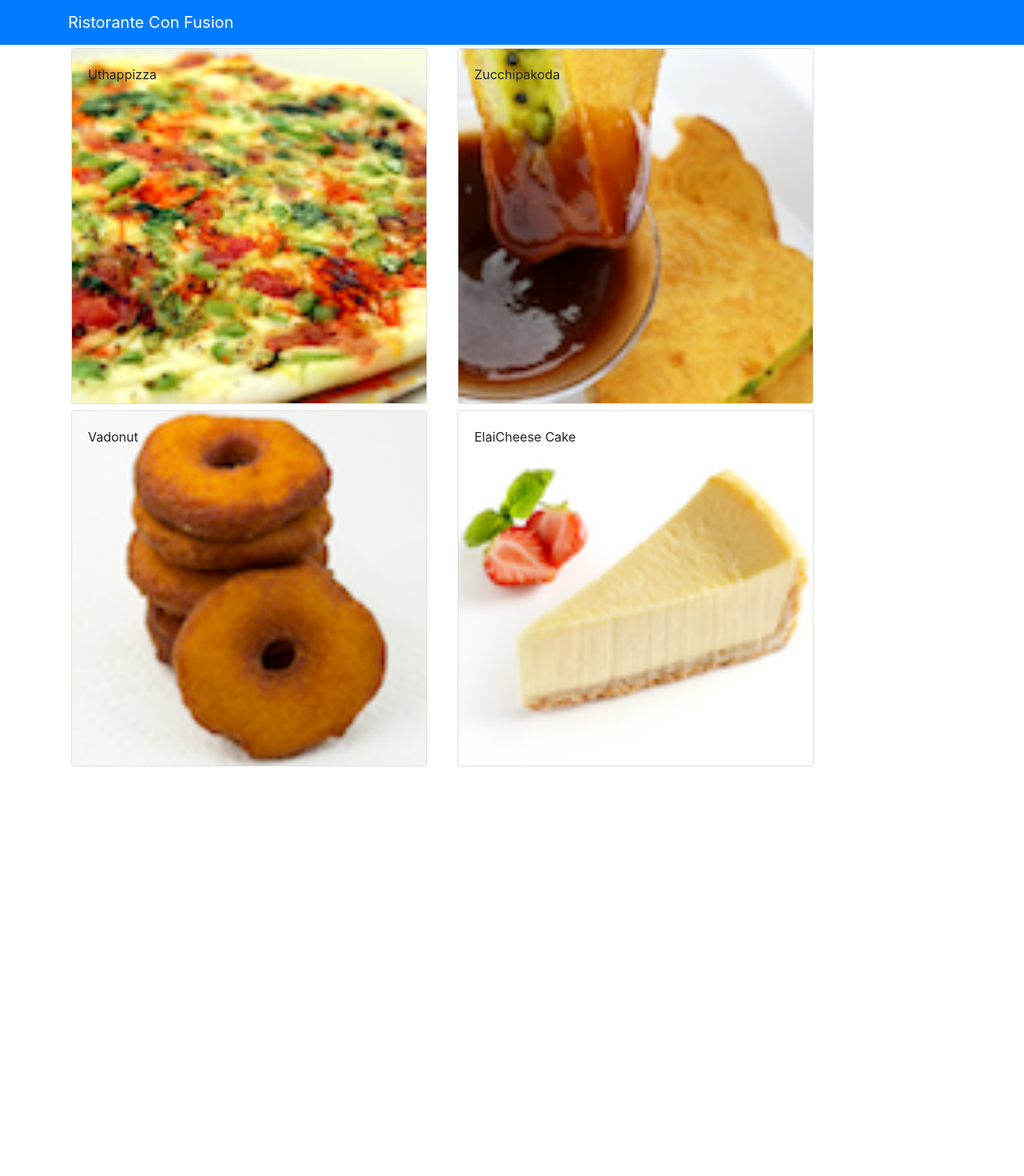
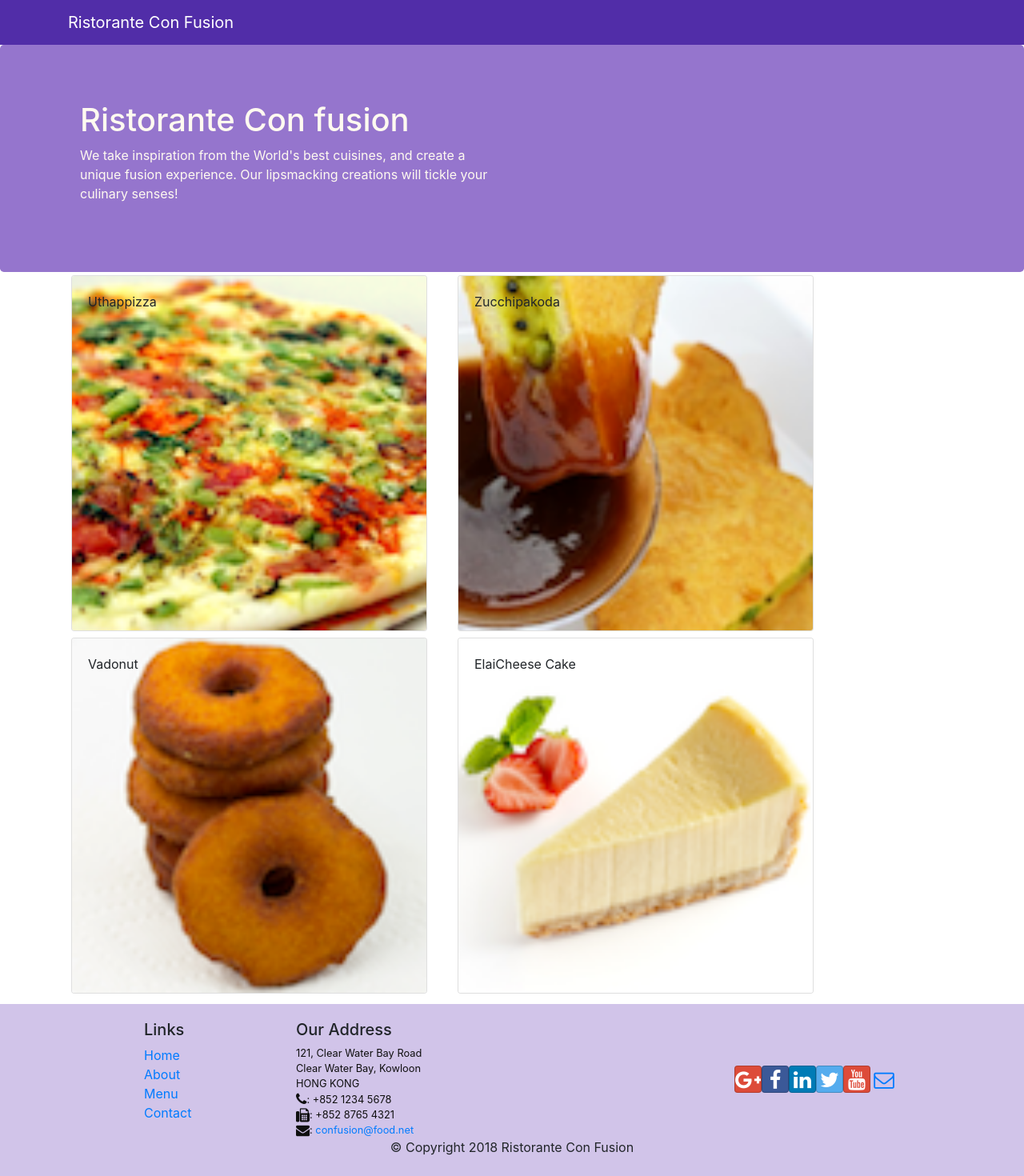
Before and after one commit to yudha1121ay/react-basic, a React (Create React App) app: page / in a window 1280 px wide. Shown: the top 1470 px of the page at 80% size. Before the commit the page ends 971 px from the top, so only its background shows below. Built offline with nearby package versions, Linux system fonts and the light colour scheme.

Commit message:
adding header and footer

```diff
--- a/package.json
+++ b/package.json
@@ -7,6 +7,7 @@
     "@testing-library/react": "^11.2.7",
     "@testing-library/user-event": "^12.8.3",
     "bootstrap": "^4.0.0",
+    "bootstrap-social": "^5.1.1",
     "font-awesome": "^4.7.0",
     "react": "^17.0.2",
     "react-dom": "^17.0.2",
--- /dev/null
+++ b/src/App.css
@@ -0,0 +1,33 @@
+.row-header {
+  margin: 0px auto;
+  padding: 0px auto;
+}
+
+.row-content {
+  margin: 0px auto;
+  padding: 50px 0px 50px 0px;
+  border-bottom: 1px ridge;
+  min-height: 400px;
+}
+
+.footer {
+  background-color: #d1c4e9;
+  margin: 0px auto;
+  padding: 20px 0px 20px 0px;
+}
+.jumbotron {
+  padding: 70px 30px 70px 30px;
+  margin: 0px auto;
+  background: #9575cd;
+  color: floralwhite;
+}
+
+address {
+  font-size: 80%;
+  margin: 0px;
+  color: #0f0f0f;
+}
+
+.navbar-dark {
+  background-color: #512da8;
+}
--- a/src/App.js
+++ b/src/App.js
@@ -1,6 +1,6 @@
 import React, { Component } from 'react';
 import Main from './components/MainComponent';
-
+import './App.css';
 
 
 class App extends Component {
--- /dev/null
+++ b/src/components/FooterComponent.js
@@ -0,0 +1,50 @@
+import React from 'react'
+
+function Footer(props) {
+    return (
+        <div className="footer">
+            <div className="container">
+                <div className="row justify-content-center">
+                    <div className="col-4 offset-1 col-sm-2">
+                        <h5>Links</h5>
+                        <ul className="list-unstyled">
+                            <li><a href="#">Home</a></li>
+                            <li><a href="#">About</a></li>
+                            <li><a href="#">Menu</a></li>
+                            <li><a href="contactus.html">Contact</a></li>
+                        </ul>
+                    </div>
+                    <div className="col-7 col-sm-5">
+                        <h5>Our Address</h5>
+                        <address>
+                            121, Clear Water Bay Road<br />
+                            Clear Water Bay, Kowloon<br />
+                            HONG KONG<br />
+                            <i className="fa fa-phone fa-lg"></i>: +852 1234 5678<br />
+                            <i className="fa fa-fax fa-lg"></i>: +852 8765 4321<br />
+                            <i className="fa fa-envelope fa-lg"></i>: <a href="mailto:confusion@food.net">
+                                confusion@food.net</a>
+                        </address>
+                    </div>
+                    <div className="col-12 col-sm-4 align-self-center">
+                        <div className="text-center">
+                            <a className="btn btn-social-icon btn-google" href="http://google.com/+"><i className="fa fa-google-plus"></i></a>
+                            <a className="btn btn-social-icon btn-facebook" href="http://www.facebook.com/profile.php?id="><i className="fa fa-facebook"></i></a>
+                            <a className="btn btn-social-icon btn-linkedin" href="http://www.linkedin.com/in/"><i className="fa fa-linkedin"></i></a>
+                            <a className="btn btn-social-icon btn-twitter" href="http://twitter.com/"><i className="fa fa-twitter"></i></a>
+                            <a className="btn btn-social-icon btn-google" href="http://youtube.com/"><i className="fa fa-youtube"></i></a>
+                            <a className="btn btn-social-icon" href="mailto:"><i className="fa fa-envelope-o"></i></a>
+                        </div>
+                    </div>
+                </div>
+                <div className="row justify-content-center">
+                    <div className="col-auto">
+                        <p>© Copyright 2018 Ristorante Con Fusion</p>
+                    </div>
+                </div>
+            </div>
+        </div>
+    );
+}
+
+export default Footer;
--- /dev/null
+++ b/src/components/HeaderComponent.js
@@ -0,0 +1,28 @@
+import React, { Component } from 'react'
+import { Navbar, NavbarBrand, Jumbotron } from 'reactstrap';
+
+class Header extends Component {
+    render() {
+        return (
+            <>
+                <Navbar dark>
+                    <div className="container">
+                        <NavbarBrand href="/">Ristorante Con Fusion</NavbarBrand>
+                    </div>
+                </Navbar>
+                <Jumbotron>
+                    <div className="container">
+                        <div className="row row-header">
+                            <div className="col-12 col-sm-6">
+                                <h1>Ristorante Con fusion</h1>
+                                <p>We take inspiration from the World's best cuisines, and create a unique fusion experience. Our lipsmacking creations will tickle your culinary senses!</p>
+                            </div>
+                        </div>
+                    </div>
+                </Jumbotron>
+            </>
+        );
+    }
+}
+
+export default Header;
--- a/src/components/MainComponent.js
+++ b/src/components/MainComponent.js
@@ -1,8 +1,9 @@
 import React, { Component } from 'react';
-import { Navbar, NavbarBrand } from 'reactstrap';
 import Menu from './MenuComponent';
 import Dishdetail from './DishDetailComponents'
 import { Dishes } from '../shared/Dishes';
+import Header from './HeaderComponent';
+import Footer from './FooterComponent';
 
 
 
@@ -23,16 +24,13 @@
     render() {
         return (
             <div>
-                <Navbar dark color="primary">
-                    <div className="container">
-                        <NavbarBrand href="/">Ristorante Con Fusion</NavbarBrand>
-                    </div>
-                </Navbar>
+                <Header />
                 <Menu
                     dishes={this.state.dishes}
                     onClick={(dishId) => this.onDishSelected(dishId)} />
                 <Dishdetail
                     selectedDish={this.state.dishes.filter((dish) => dish.id === this.state.selectedDish)[0]} />
+                <Footer />
             </div>
         );
     }
--- a/src/index.js
+++ b/src/index.js
@@ -2,6 +2,8 @@
 import ReactDOM from 'react-dom';
 import './index.css';
 import 'bootstrap/dist/css/bootstrap.min.css';
+import 'font-awesome/css/font-awesome.min.css';
+import 'bootstrap-social/bootstrap-social.css';
 import App from './App';
 import reportWebVitals from './reportWebVitals';
 
```
Also changed, not shown: 1 other file (tests, documents, lock files or other folders).
